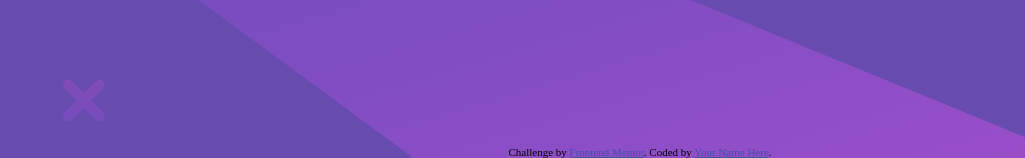
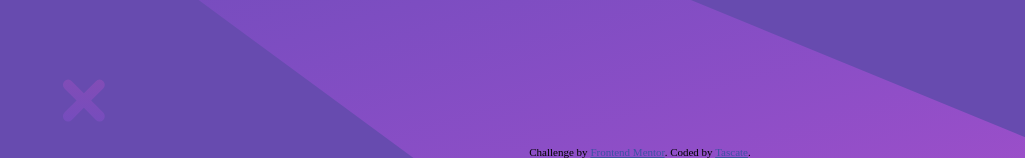
Before and after one commit to Tascate/huddle-landing-page-challenge, a plain HTML site: page index.html in a window 1280 px wide. Shown: the part 670-828 px from the top of the page, 0-1025 px from the left. Drawn offline with nearby package versions, Linux system fonts and the light colour scheme.

Commit message:
Update attribution to me

```diff
--- a/index.html
+++ b/index.html
@@ -37,7 +37,7 @@
   <footer>
     <p class="attribution">
       Challenge by <a href="https://www.frontendmentor.io?ref=challenge" target="_blank">Frontend Mentor</a>.
-      Coded by <a href="#">Your Name Here</a>.
+      Coded by <a href="https://github.com/Tascate">Tascate</a>.
     </p>
   </footer>
 </body>
```
